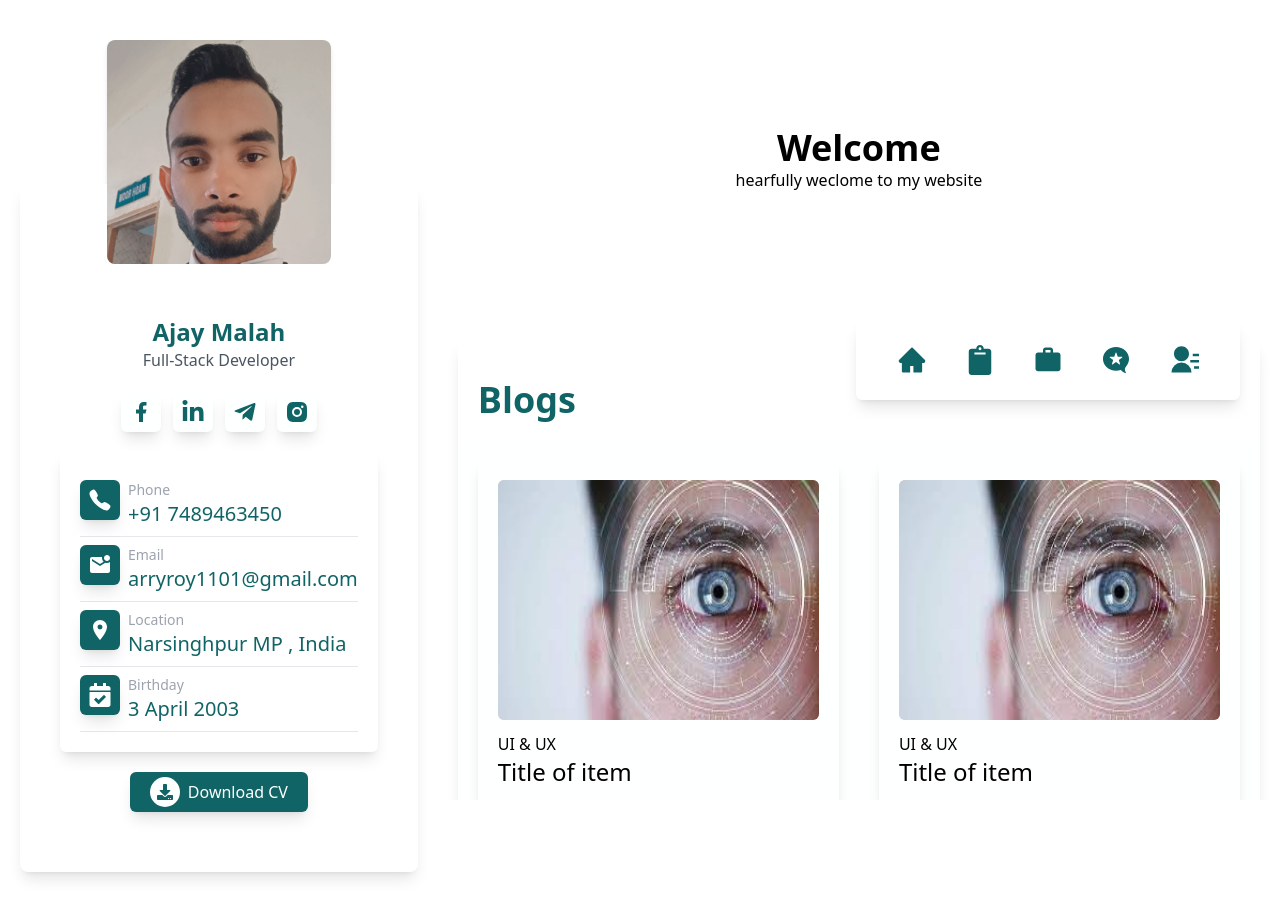
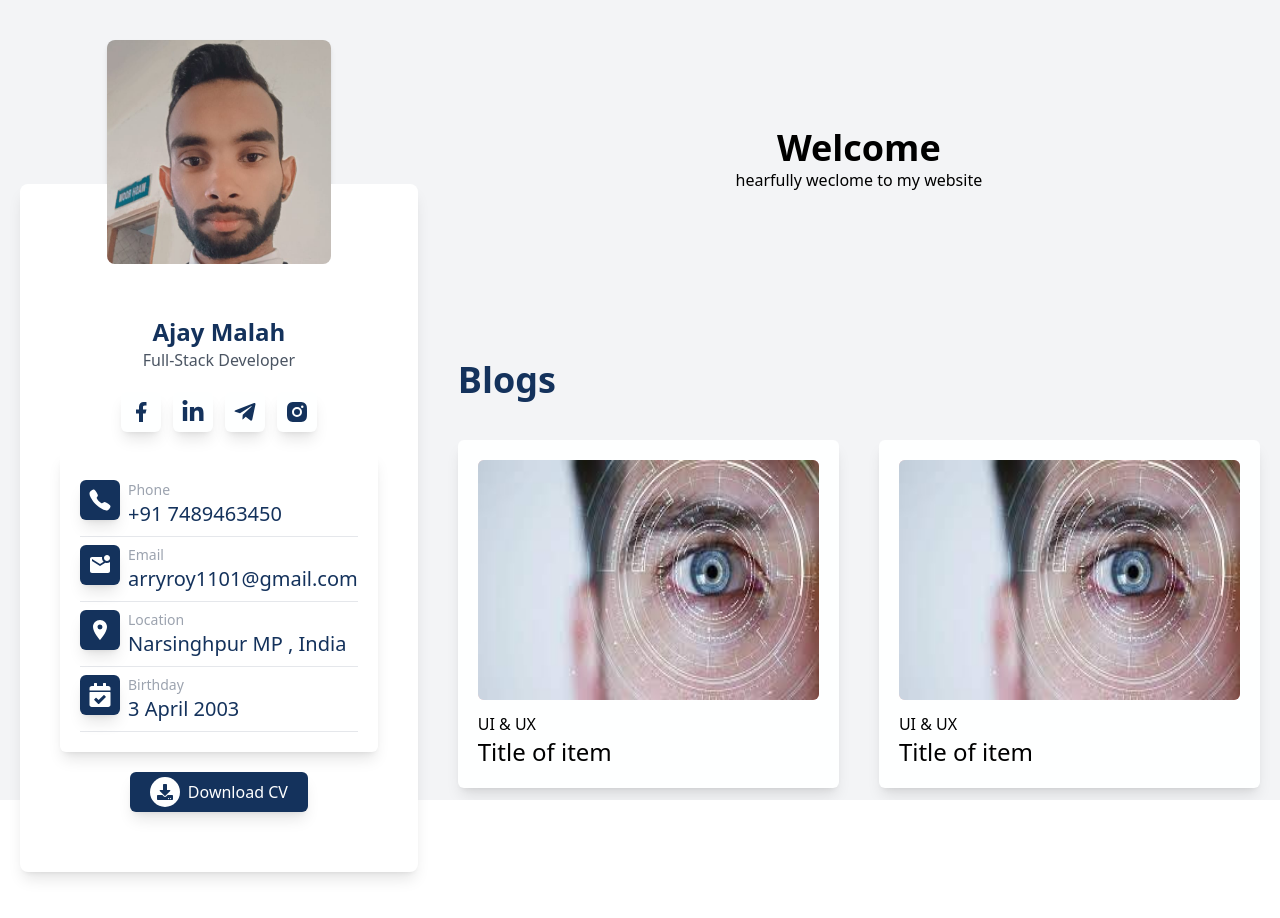
Before and after one commit to 1230Ajay/frontendreal, a Next.js app: page /Blog in a window 1280 px wide. Shown: the top 918 px of the page. Built offline with nearby package versions, Linux system fonts and the light colour scheme.

Commit message:
co changed

```diff
--- a/src/components/Blog.tsx
+++ b/src/components/Blog.tsx
@@ -2,9 +2,9 @@ import React from 'react'
 
 const blog = () => {
   return (
-    <div>
+    <div className='bg-gray-100'>
             <div className=' font-bold text-4xl px-5 my-5 text-sec '>Blogs</div>
-            <div className='grid md:grid-cols-2 bg-pri'>
+            <div className='grid md:grid-cols-2'>
 
                 <div className=' content-container bg-pri hover:border border-sec border-opacity-30 ease-in-out shadow-lg hover:shadow-none px-5 mx-5 py-5 my-5 rounded-md'>
                     <div className='bg-red-200 object-cover content-center w-full h-60 rounded-md'><img src="/index.jpeg" className='rounded-md h-full' alt="" /></div>
--- a/src/components/Navbar.tsx
+++ b/src/components/Navbar.tsx
@@ -14,7 +14,7 @@ function MobileNav({open , setOpen}){
         <div className=' p-1 text-xl font-medium text-sec hover:bg-sec hover:text-pri mx-3 capitalize'><Link href={'/Work'}><div>work</div></Link></div>
         <div className=' p-1 text-xl font-medium text-sec hover:bg-sec hover:text-pri mx-3 capitalize'><Link href={'/Blog'}><div>blog</div></Link></div>
         <div className=' p-1 text-xl font-medium text-sec hover:bg-sec hover:text-pri mx-3 capitalize'><Link href={'/Contact'}><div>contact</div></Link></div>
-
+        <div className=' w-32 bg-sec mx-auto rounded-md text-xl text-pri p-1 justify-center'>log in</div>
       </div>
     </div>
   )
@@ -32,8 +32,10 @@ const Navbar = () => {
 
     <div className=' lg:hidden'>
       <div className=' justify-between flex px-10 py-3 bg-pri shadow-md'>
-        <nav className='logo font-semibold text-3xl text-sec '>Logo</nav>
-        <div onClick={() => { setOpen(!open) }} className="button cursor-pointer rounded-full bg-sec  w-12 h-12 flex justify-center items-center text-pri">{open ? <div><ImCross className=' text-xl' /></div> : <div><GiHamburgerMenu className=' text-3xl' /></div>}</div>
+        <nav className='logo font-semibold text-3xl text-sec '>Ajay</nav>
+        <div>
+          <div onClick={() => { setOpen(!open) }} className="button cursor-pointer rounded-full bg-sec  w-12 h-12 flex justify-center items-center text-pri">{open ? <div><ImCross className=' text-xl' /></div> : <div><GiHamburgerMenu className=' text-3xl' /></div>}</div>
+        </div>
       </div>
 
       <MobileNav open={open} setOpen={setOpen} ></MobileNav>
--- a/src/components/Navlg.tsx
+++ b/src/components/Navlg.tsx
@@ -8,14 +8,17 @@ import Link from 'next/link'
 
 const Navlg = () => {
     return (
-        <div className='relative'>
-            <div className=' hidden lg:inline-flex gap-5 bg-white shadow-lg h-20 w-96 absolute right-10 justify-center items-center rounded-md '>
-                <Link href={'/'}> <div className=' text-sec hover:bg-sec hover:text-pri h-12 w-12 flex justify-center items-center rounded-md active:bg-sec cursor-pointer'><AiFillHome className='text-3xl' /></div></Link>
-                <Link href={'/Resume'}> <div className=' text-sec hover:bg-sec hover:text-pri h-12 w-12 flex justify-center items-center rounded-md active:bg-sec cursor-pointer'><FaClipboard className='text-3xl' /></div></Link>
-                <Link href={'/Work'}> <div className=' text-sec hover:bg-sec hover:text-pri h-12 w-12 flex justify-center items-center rounded-md active:bg-sec cursor-pointer'><MdWork className='text-3xl' /></div></Link>
-                <Link href={'/Blog'}> <div className=' text-sec hover:bg-sec hover:text-pri h-12 w-12 flex justify-center items-center rounded-md active:bg-sec cursor-pointer'><FaMicroblog className='text-3xl' /></div></Link>
-                <Link href={'/Contact'}><div className=' text-sec hover:bg-sec hover:text-pri h-12 w-12 flex justify-center items-center rounded-md active:bg-sec cursor-pointer'><RiContactsFill className='text-3xl' /></div></Link>
-            </div>
+
+        <div>
+            <div className='relative hidden lg:inlin-flex'>
+           <div className='flex gap-10 absolute right-10 shadow-lg p-2 rounded-md'>
+            <Link className='h-14 flex justify-center items-center w-14 hover:bg-sec hover:text-pri text-sec rounded-md p-auto' href={'/'}><AiFillHome className='h-10 w-10 m-auto'/></Link>
+            <Link className='h-14 flex justify-center items-center w-14 hover:bg-sec hover:text-pri text-sec rounded-md p-auto' href={'/Resume'}><FaClipboard className='h-10 w-10 m-auto'/></Link>
+            <Link className='h-14 flex justify-center items-center w-14 hover:bg-sec hover:text-pri text-sec rounded-md p-auto' href={'/Work'}><MdWork className='h-10 w-10 m-auto'/></Link>
+            <Link className='h-14 flex justify-center items-center w-14 hover:bg-sec hover:text-pri text-sec rounded-md p-auto' href={'/Blog'}><FaMicroblog className='h-10 w-10 m-auto'/></Link>
+            <Link className='h-14 flex justify-center items-center w-14 hover:bg-sec hover:text-pri text-sec rounded-md p-auto' href={'/Contact'}><RiContactsFill className='h-10 w-10 m-auto'/></Link>
+           </div>
+        </div>
         </div>
     )
 }
--- a/src/pages/Blog.tsx
+++ b/src/pages/Blog.tsx
@@ -6,7 +6,7 @@ import Navlg from '@/components/Navlg'
 
 const Bolg = () => {
   return (
-    <div className=' max-w-7xl mx-auto h-screen '>
+    <div className=' max-w-7xl mx-auto h-screen bg-gray-100'>
       <div className=' lg:hidden'><Navbar /></div>
 
       <div className=" md:flex">
@@ -19,7 +19,7 @@ const Bolg = () => {
           <div>
            <Navlg/>
           </div>
-          <div className=' rounded-lg shadow-lg mx-5 my-5  h-fit bg-white py-5'>
+          <div className=' rounded-lg shadow-lg  h-fit py-5'>
             <Blog />
           </div>
 
--- a/src/pages/Contact.tsx
+++ b/src/pages/Contact.tsx
@@ -6,7 +6,7 @@ import Navlg from '@/components/Navlg'
 
 const contact = () => {
   return (
-    <div className=' max-w-7xl mx-auto h-screen'>
+    <div className=' max-w-7xl mx-auto h-screen bg-gray-100'>
       <div className=' lg:hidden'><Navbar /></div>
 
       <div className=" md:flex">
@@ -17,7 +17,7 @@ const contact = () => {
             <div className=' text-base font-normal'>hearfully weclome to my website</div>
           </div>
           <div>
-           <Navlg/>
+            <Navlg />
           </div>
           <div className=' rounded-lg shadow-lg mx-5 h-fit bg-white py-5'>
             <Contact />
--- a/src/pages/Resume.tsx
+++ b/src/pages/Resume.tsx
@@ -21,7 +21,7 @@ export async function getServerSideProps() {
 
 const resume = ({edu , exp}) => {
     return (
-        <div className=' max-w-7xl mx-auto h-screen'>
+        <div className=' max-w-7xl mx-auto h-screen bg-gray-100 '>
         <div className=' lg:hidden'><Navbar /></div>
 
         <div className=" md:flex">
--- a/src/pages/Work.tsx
+++ b/src/pages/Work.tsx
@@ -15,7 +15,7 @@ export async function getServerSideProps() {
 
 const work = ({data}) => {
   return (
-    <div className=' max-w-7xl mx-auto h-screen'>
+    <div className=' max-w-7xl mx-auto h-screen bg-gray-100'>
     <div className=' lg:hidden'><Navbar /></div>
 
     <div className=" md:flex">
--- a/src/pages/index.tsx
+++ b/src/pages/index.tsx
@@ -23,7 +23,7 @@ export default function Home({ data }) {
   return (
 
 
-    <div className=' max-w-7xl mx-auto h-fit'>
+    <div className=' max-w-7xl mx-auto h-fit bg-gray-100'>
       <div className=' lg:hidden'><Navbar /></div>
 
       <div className=" md:flex">
--- a/tailwind.config.js
+++ b/tailwind.config.js
@@ -10,7 +10,7 @@ module.exports = {
      extend: {
       colors:{
         pri:'#feffff',
-        sec:'#116466',
+        sec:'#14325c',
         thi:'#c2edce',
 
       },
```
Lines whose indentation alone changed are shown as unchanged.
